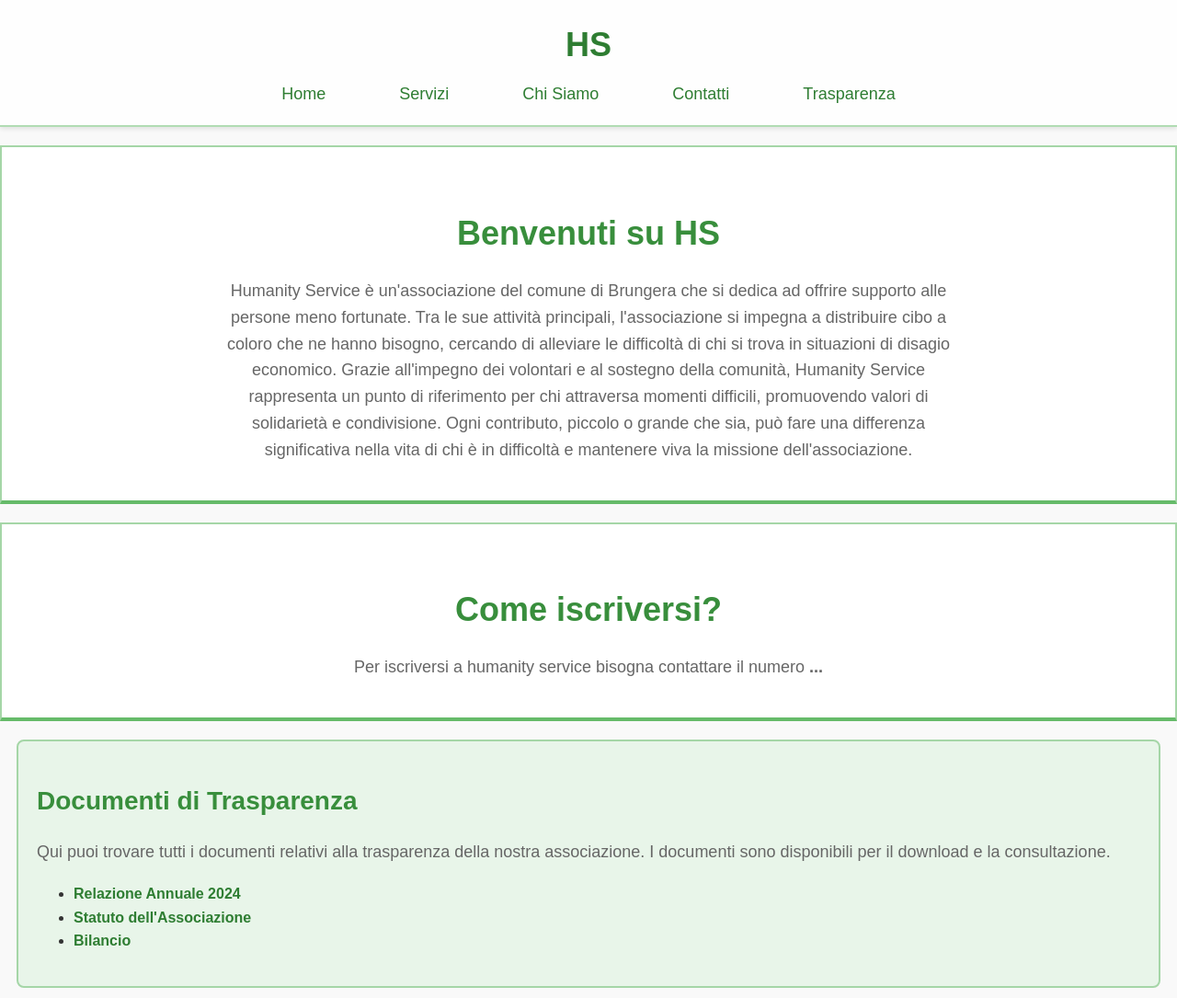
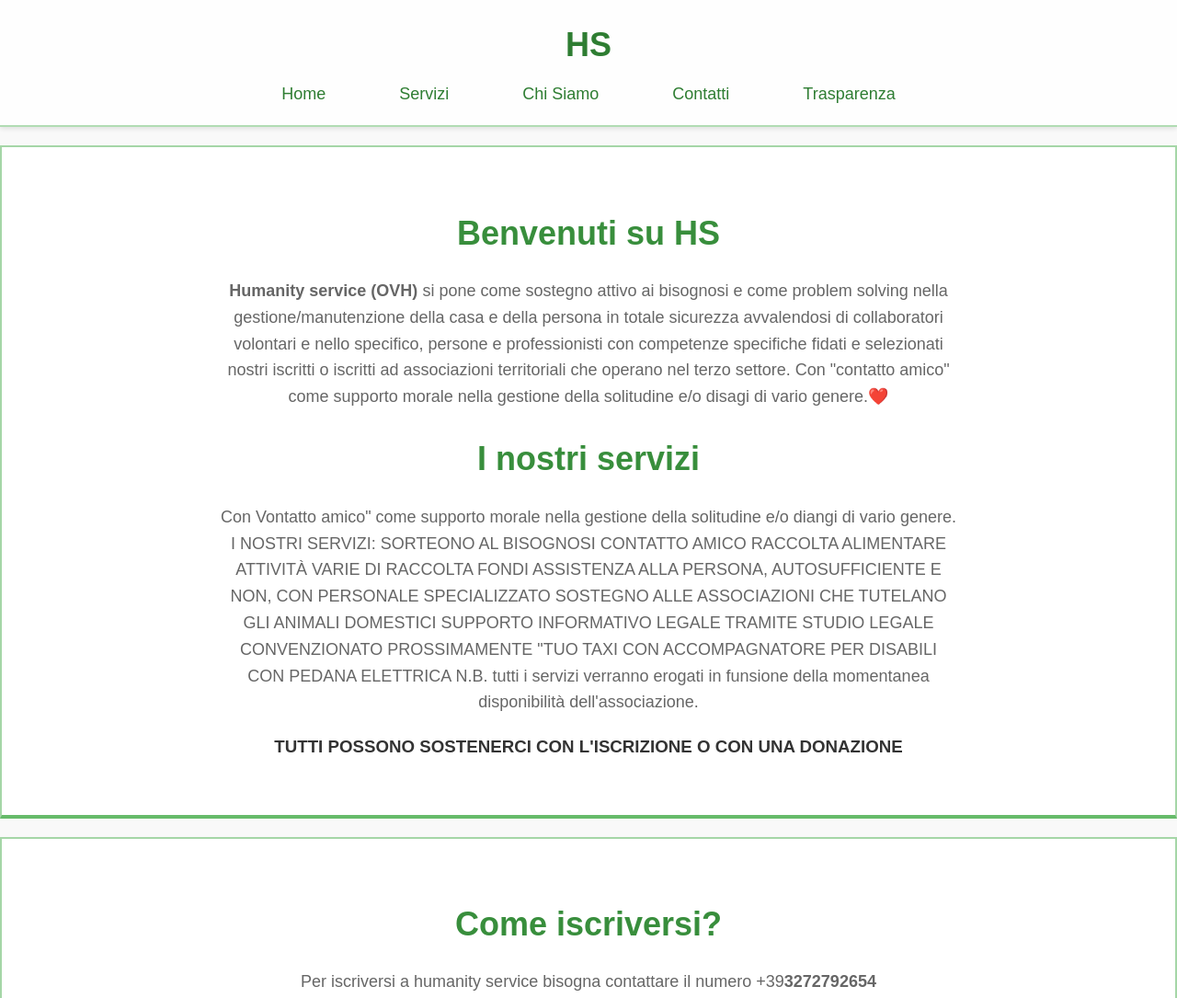
Before and after one commit to HumanityService/humanityservice.github.io, a plain HTML site: page index.html in a window 1280 px wide. Shown: the top 1085 px of the page at 92% size. Drawn offline with Linux system fonts and the light colour scheme.

Commit message:
Update index.html

```diff
--- a/index.html
+++ b/index.html
@@ -266,13 +266,43 @@
 
     <main>
         <h1>Benvenuti su HS</h1>
-        <p>Humanity Service è un'associazione del comune di Brungera che si dedica ad offrire supporto alle persone meno fortunate. Tra le sue attività principali, l'associazione si impegna a distribuire cibo a coloro che ne hanno bisogno, cercando di alleviare le difficoltà di chi si trova in situazioni di disagio economico. Grazie all'impegno dei volontari e al sostegno della comunità, Humanity Service rappresenta un punto di riferimento per chi attraversa momenti difficili, promuovendo valori di solidarietà e condivisione. Ogni contributo, piccolo o grande che sia, può fare una differenza significativa nella vita di chi è in difficoltà e mantenere viva la missione dell'associazione.</p>
+            <p>
+                <b>Humanity service (OVH) </b> si pone come sostegno attivo ai bisognosi e come problem solving nella gestione/manutenzione della casa e della persona in totale sicurezza avvalendosi di collaboratori volontari e nello specifico, persone e professionisti con competenze specifiche fidati e selezionati nostri iscritti o iscritti ad associazioni territoriali che operano nel terzo settore. Con "contatto amico" come supporto morale nella gestione della solitudine e/o disagi di vario genere.❤️
+            </p>
+        <h1>I nostri servizi</h1>
+        <p>
+            Con Vontatto amico" come supporto morale nella gestione della solitudine e/o diangi di vario genere.
+
+I NOSTRI SERVIZI:
+
+SORTEONO AL BISOGNOSI
+
+CONTATTO AMICO
+
+RACCOLTA ALIMENTARE
+
+ATTIVITÀ VARIE DI RACCOLTA FONDI
+
+ASSISTENZA ALLA PERSONA, AUTOSUFFICIENTE E NON, CON PERSONALE SPECIALIZZATO
+
+SOSTEGNO ALLE ASSOCIAZIONI CHE TUTELANO GLI ANIMALI DOMESTICI
+
+SUPPORTO INFORMATIVO LEGALE TRAMITE STUDIO LEGALE CONVENZIONATO
+
+PROSSIMAMENTE "TUO TAXI CON ACCOMPAGNATORE PER DISABILI CON PEDANA ELETTRICA
+
+N.B. tutti i servizi verranno erogati in funsione della momentanea disponibilità dell'associazione.
+
+        </p>
+        <h3>
+            TUTTI POSSONO SOSTENERCI CON L'ISCRIZIONE O CON UNA DONAZIONE
+        </h3>
     </main>
 
 
     <main>
         <h1>Come iscriversi?</h1>
-        <p>Per iscriversi a humanity service bisogna contattare il numero <b>...</b></p>
+        <p>Per iscriversi a humanity service bisogna contattare il numero +39<b>3272792654</b></p>
     </main>
 
 
```
